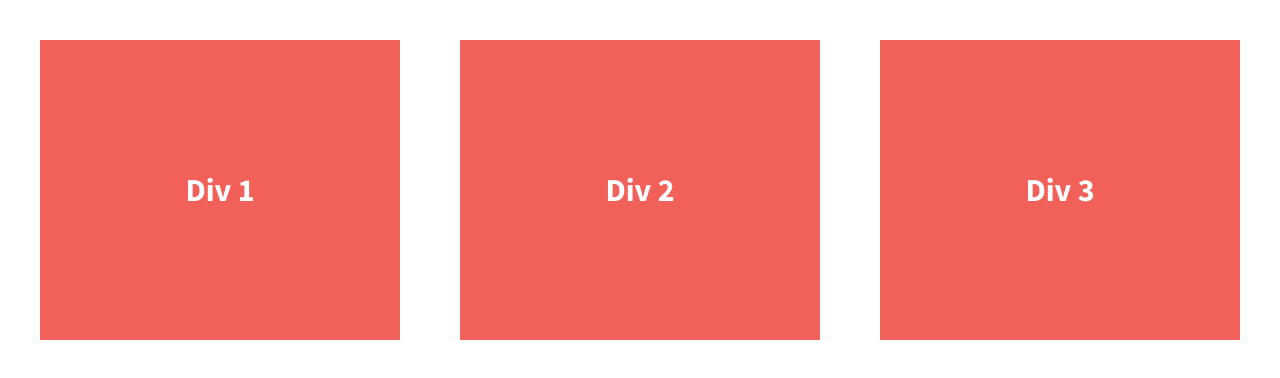
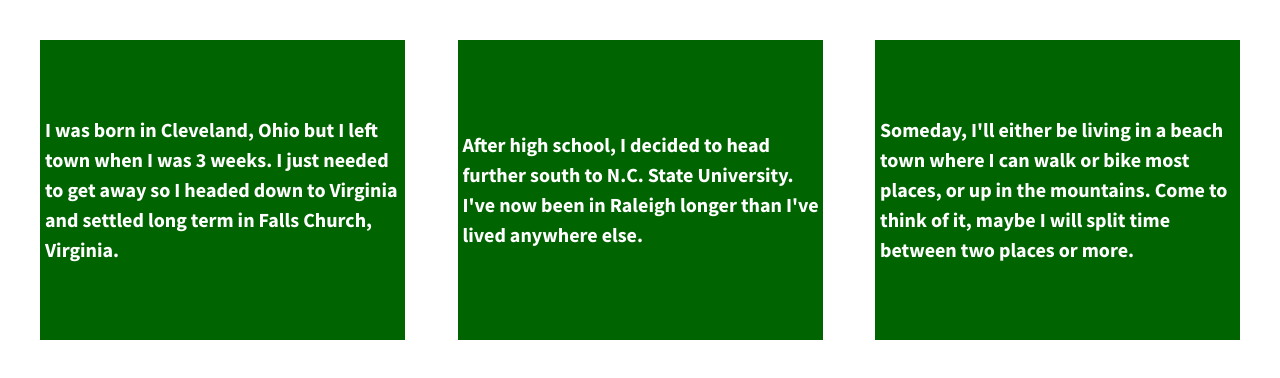
Before and after one commit to shershey1976/backtoflexbox, a plain HTML site: page 07.01-206-divs-flexbox-starter/index.html in a window 1280 px wide. Drawn offline with nearby package versions, Linux system fonts and the light colour scheme.

Commit message:
new wording and dark green background

```diff
--- a/07.01-206-divs-flexbox-starter/css/main.css
+++ b/07.01-206-divs-flexbox-starter/css/main.css
@@ -122,13 +122,14 @@ body {
   /*give the divs a width of 30%, add display:flex, set justify-content and align-items to center*/
   color: #fff;
   line-height: 1.5em;
-  font-size: 1.6em;
-  background-color: #f16059;
+  font-size: 1em;
+  background-color: #006400;
   height: 300px;
   display: flex;
   width: 30%;
   justify-content: center;
   align-items: center;
+  padding-left: 5px;
 }
 
 
--- a/07.01-206-divs-flexbox-starter/index.html
+++ b/07.01-206-divs-flexbox-starter/index.html
@@ -23,13 +23,13 @@
 
         <section class="flex-container">
             <div class="flex-items">
-                Div 1
+                I was born in Cleveland, Ohio but I left town when I was 3 weeks. I just needed to get away so I headed down to Virginia and settled long term in Falls Church, Virginia.
             </div>
             <div class="flex-items">
-                Div 2
+                After high school, I decided to head further south to N.C. State University. I've now been in Raleigh longer than I've lived anywhere else.
             </div>
             <div class="flex-items">
-                Div 3
+                Someday, I'll either be living in a beach town where I can walk or bike most places, or up in the mountains. Come to think of it, maybe I will split time between two places or more.
             </div>
         </section>
 
```
